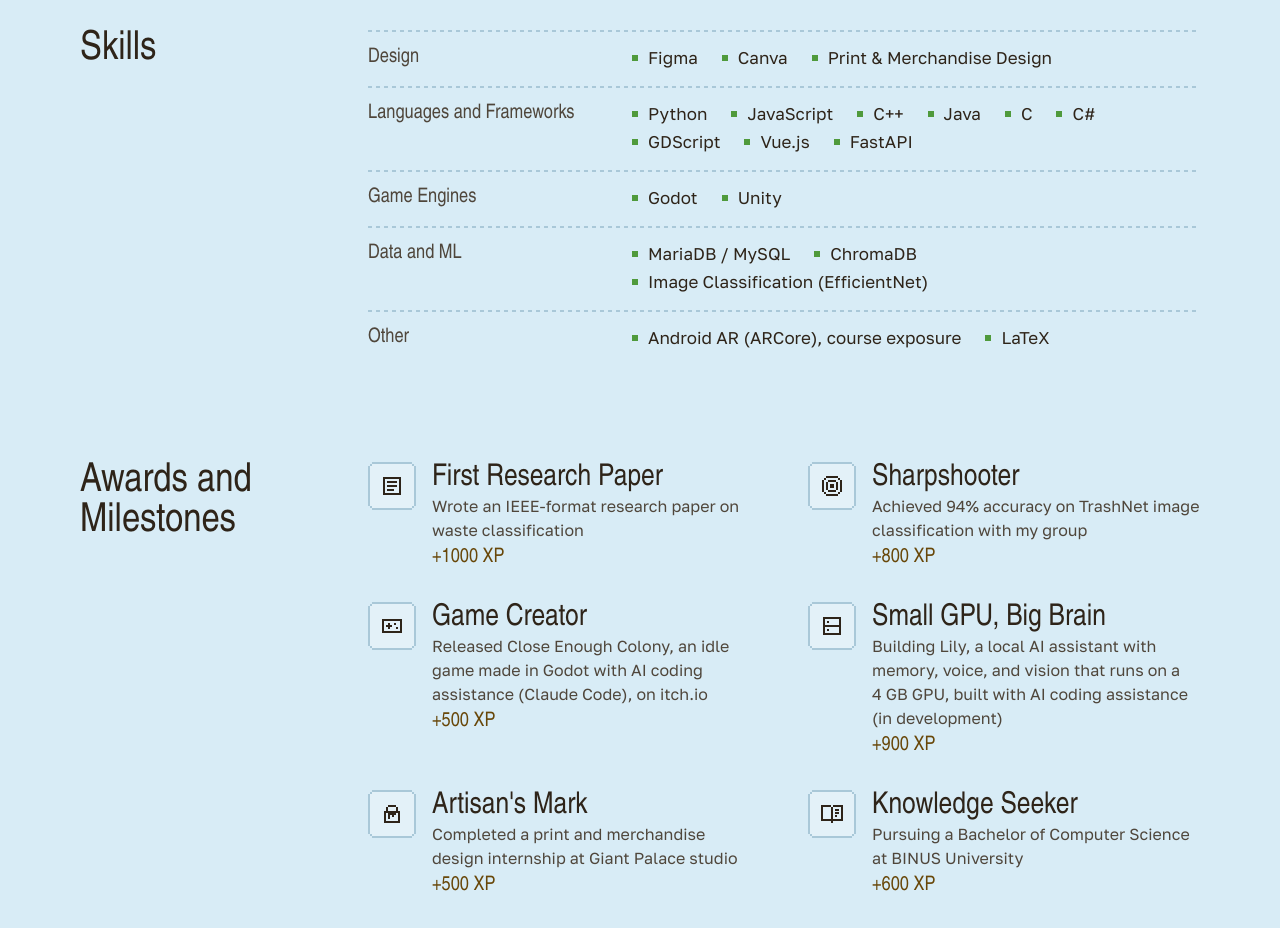
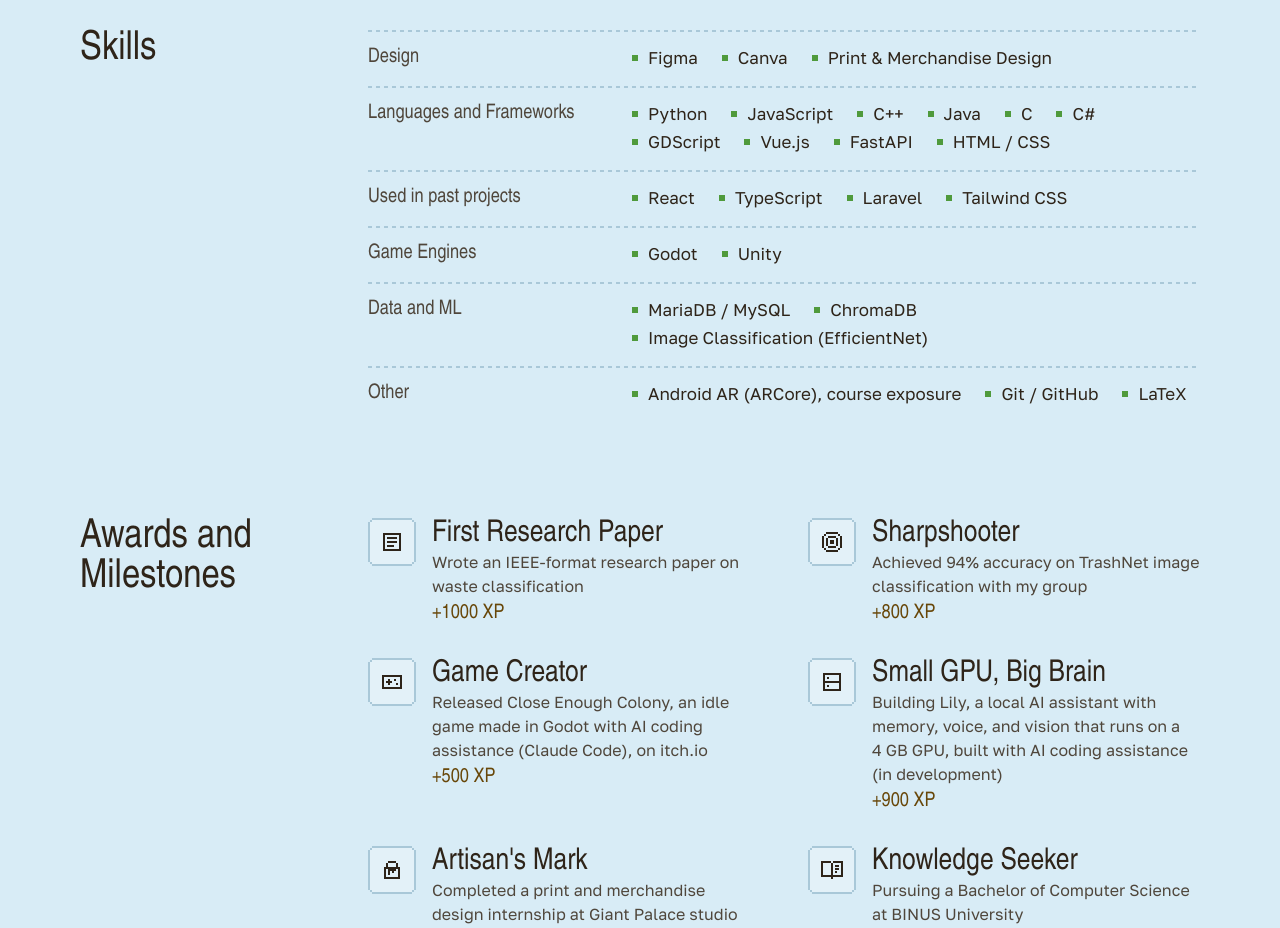
Before and after one commit to JohnnyIsCodingSomething/JohnnyIsCodingSomething.github.io, a plain HTML site: page index.html in a window 1280 px wide. Shown: the part 6880-7808 px from the top of the page. Drawn offline with Linux system fonts and the light colour scheme; animation ran at ten frames a second; a web font is replaced by a local one.

Commit message:
Skills: HTML/CSS and Git/GitHub listed; React, TypeScript, Laravel and Tailwind shown as used in past projects

```diff
--- a/index.html
+++ b/index.html
@@ -1103,6 +1103,14 @@
           <span class="skill-chip">GDScript</span>
           <span class="skill-chip">Vue.js</span>
           <span class="skill-chip">FastAPI</span>
+          <span class="skill-chip">HTML / CSS</span>
+        </dd>
+        <dt>Used in past projects</dt>
+        <dd>
+          <span class="skill-chip">React</span>
+          <span class="skill-chip">TypeScript</span>
+          <span class="skill-chip">Laravel</span>
+          <span class="skill-chip">Tailwind CSS</span>
         </dd>
         <dt>Game Engines</dt>
         <dd>
@@ -1118,6 +1126,7 @@
         <dt>Other</dt>
         <dd>
           <span class="skill-chip">Android AR (ARCore), course exposure</span>
+          <span class="skill-chip">Git / GitHub</span>
           <span class="skill-chip">LaTeX</span>
         </dd>
       </dl>
```
